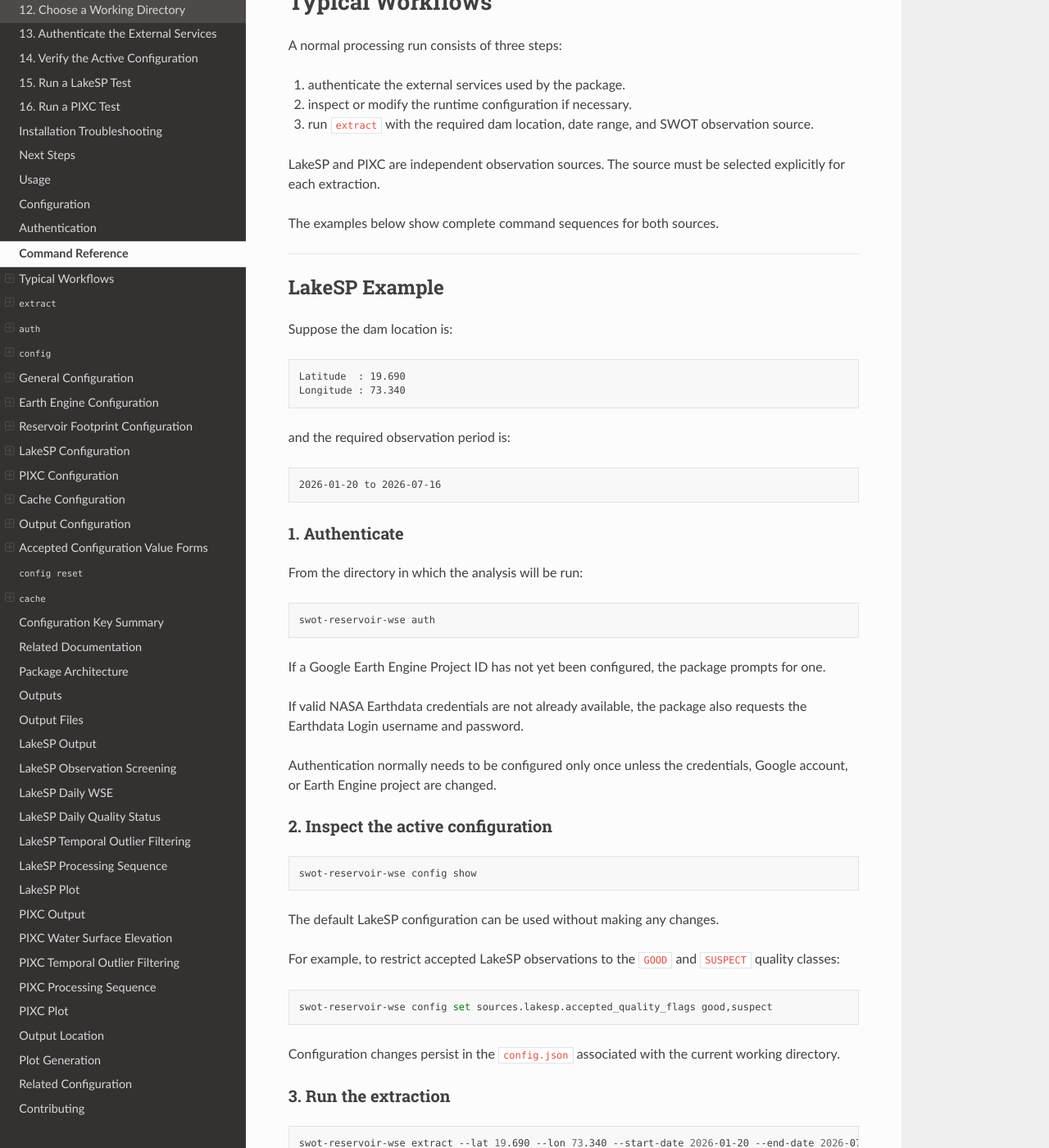
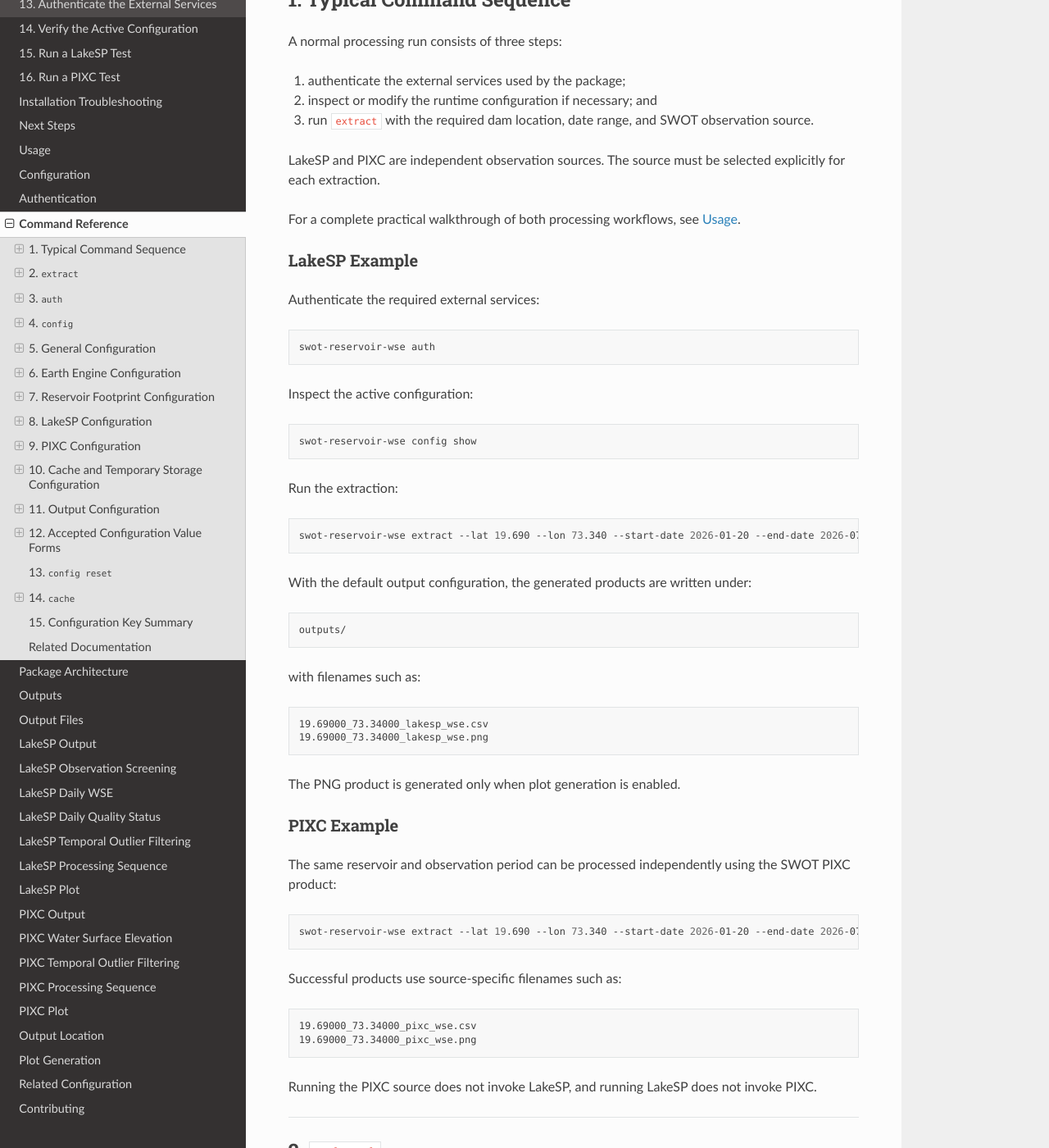
Before and after one commit to Celestialglitch/swot-reservoir-wse, a Sphinx documentation site: the page built from docs/command_reference.md, in a window 1280 px wide and 1400 px high, scrolled down 844 px. Shown: the whole window at 82% size. Built offline with Sphinx 7.4.7 and the Read the Docs theme 3.1.0, drawn with Linux system fonts in a browser that asks for light colours; some of the changed text lies outside the part shown.

Commit message:
Update command_reference.md

````diff
--- a/docs/command_reference.md
+++ b/docs/command_reference.md
@@ -36,66 +36,33 @@ swot-reservoir-wse config reset --help
 
 ---
 
-# Typical Workflows
+## 1. Typical Command Sequence
 
 A normal processing run consists of three steps:
 
-1. authenticate the external services used by the package.
-2. inspect or modify the runtime configuration if necessary.
+1. authenticate the external services used by the package;
+2. inspect or modify the runtime configuration if necessary; and
 3. run `extract` with the required dam location, date range, and SWOT observation source.
 
 LakeSP and PIXC are independent observation sources. The source must be selected explicitly for each extraction.
 
-The examples below show complete command sequences for both sources.
+For a complete practical walkthrough of both processing workflows, see [Usage](usage.md).
 
----
+### LakeSP Example
 
-## LakeSP Example
-
-Suppose the dam location is:
-
-```text
-Latitude  : 19.690
-Longitude : 73.340
-```
-
-and the required observation period is:
-
-```text
-2026-01-20 to 2026-07-16
-```
-
-### 1. Authenticate
-
-From the directory in which the analysis will be run:
+Authenticate the required external services:
 
 ```bash
 swot-reservoir-wse auth
 ```
 
-If a Google Earth Engine Project ID has not yet been configured, the package prompts for one.
-
-If valid NASA Earthdata credentials are not already available, the package also requests the Earthdata Login username and password.
-
-Authentication normally needs to be configured only once unless the credentials, Google account, or Earth Engine project are changed.
-
-### 2. Inspect the active configuration
+Inspect the active configuration:
 
 ```bash
 swot-reservoir-wse config show
 ```
 
-The default LakeSP configuration can be used without making any changes.
-
-For example, to restrict accepted LakeSP observations to the `GOOD` and `SUSPECT` quality classes:
-
-```bash
-swot-reservoir-wse config set sources.lakesp.accepted_quality_flags good,suspect
-```
-
-Configuration changes persist in the `config.json` associated with the current working directory.
-
-### 3. Run the extraction
+Run the extraction:
 
 ```bash
 swot-reservoir-wse extract --lat 19.690 --lon 73.340 --start-date 2026-01-20 --end-date 2026-07-16 --source lakesp
@@ -116,57 +83,9 @@ with filenames such as:
 
 The PNG product is generated only when plot generation is enabled.
 
-### 4. Inspect cached data
+### PIXC Example
 
-```bash
-swot-reservoir-wse cache
-```
-
-Reservoir footprints and downloaded LakeSP products can be reused in later runs when their respective caches are enabled.
-
----
-
-## PIXC Example
-
-The same reservoir and observation period can be processed independently using the SWOT PIXC product.
-
-### 1. Authenticate
-
-If authentication has already been configured and remains valid, this step normally does not need to be repeated.
-
-Otherwise:
-
-```bash
-swot-reservoir-wse auth
-```
-
-### 2. Inspect the active configuration
-
-```bash
-swot-reservoir-wse config show
-```
-
-PIXC processing operates directly on high-resolution pixel-cloud products and can require considerably more memory, disk I/O, and processing time than LakeSP processing.
-
-If necessary, reduce the number of concurrent workers:
-
-```bash
-swot-reservoir-wse config set max_workers 4
-```
-
-or, on systems with less available memory:
-
-```bash
-swot-reservoir-wse config set max_workers 2
-```
-
-Processing can also be restricted to selected SWOT science cycles:
-
-```bash
-swot-reservoir-wse config set sources.pixc.science_cycles 045,046,047
-```
-
-### 3. Run the extraction
+The same reservoir and observation period can be processed independently using the SWOT PIXC product:
 
 ```bash
 swot-reservoir-wse extract --lat 19.690 --lon 73.340 --start-date 2026-01-20 --end-date 2026-07-16 --source pixc
@@ -199,7 +118,7 @@ On Windows PowerShell, the command can be entered on a single line:
 swot-reservoir-wse extract --lat 19.690 --lon 73.340 --start-date 2026-01-20 --end-date 2026-07-16 --source lakesp
 ```
 
-## Arguments
+### Arguments
 
 | Argument | Required | Description |
 | --- | :---: | --- |
@@ -227,7 +146,7 @@ The start date must not be later than the end date.
 
 The observation source is mandatory. There is no automatic source selection or fallback between LakeSP and PIXC.
 
-## LakeSP
+### LakeSP
 
 ```bash
 swot-reservoir-wse extract --lat 19.690 --lon 73.340 --start-date 2026-01-20 --end-date 2026-07-16 --source lakesp
@@ -245,18 +164,18 @@ swot-reservoir-wse extract --lat 19.690 --lon 73.340 --start-date 2026-01-20 --e
 
 For the PIXC processing design, see [Package Architecture](architecture.md).
 
-Because PIXC processing operates directly on pixel-cloud products, resource use can be substantially higher than for LakeSP. The `max_workers` setting can be reduced when necessary.
+PIXC processing operates directly on pixel-cloud products and may require a lower `max_workers` value on systems with limited memory.
 
 ---
 
-# `auth`
+## 3. `auth`
 
 The `auth` command manages authentication for the two external services used by the package:
 
 - Google Earth Engine, used during reservoir-footprint generation;
 - NASA Earthdata, used for SWOT product discovery and access.
 
-## Syntax
+### Syntax
 
 ```bash
 swot-reservoir-wse auth [options]
@@ -270,7 +189,7 @@ swot-reservoir-wse auth
 
 manages authentication for both services.
 
-## Options
+### Options
 
 | Option | Description |
 | --- | --- |
@@ -288,15 +207,15 @@ The following combinations are invalid:
 --earthdata-only + --project-id
 ```
 
-## Authenticate Both Services
+### Authenticate Both Services
 
 ```bash
 swot-reservoir-wse auth
 ```
 
-Existing credentials are reused when they are available and valid.
+Existing authentication information is reused when it is available and valid.
 
-## Google Earth Engine Only
+### Google Earth Engine Only
 
 ```bash
 swot-reservoir-wse auth --earth-engine-only
@@ -310,17 +229,15 @@ swot-reservoir-wse auth --earth-engine-only --project-id my-earth-engine-project
 
 If no Project ID is supplied and none is stored in the active configuration, the package prompts for one.
 
-## NASA Earthdata Only
+### NASA Earthdata Only
 
 ```bash
 swot-reservoir-wse auth --earthdata-only
 ```
 
-If valid Earthdata credentials are already available in the user's netrc file, they are reused.
+If valid Earthdata credentials are already available, they are reused. Otherwise, the package requests the Earthdata Login username and password.
 
-Otherwise, the package requests the Earthdata Login username and password.
-
-## Force Reauthentication
+### Force Reauthentication
 
 Reauthenticate both services:
 
@@ -352,7 +269,7 @@ or:
 swot-reservoir-wse auth --force --project-id another-earth-engine-project
 ```
 
-## Remove Authentication Information
+### Remove Authentication Information
 
 Remove authentication information managed directly by the package for both services:
 
@@ -376,15 +293,15 @@ Removing the Earth Engine configuration does not delete Google-managed OAuth cre
 
 Removing Earthdata authentication removes the `urs.earthdata.nasa.gov` entry managed by the package while preserving unrelated netrc entries.
 
-For authentication behaviour and credential storage, see [Authentication](authentication.md).
+For detailed authentication behaviour, credential storage, credential reuse, and service-specific setup, see [Authentication](authentication.md).
 
 ---
 
-# `config`
+## 4. `config`
 
 The `config` command displays, modifies, or restores the runtime configuration used by **swot-reservoir-wse**.
 
-## Syntax
+### Syntax
 
 ```bash
 swot-reservoir-wse config {show,set,reset}
@@ -406,9 +323,7 @@ config.example.json
 
 as a reference configuration.
 
----
-
-## `config show`
+### `config show`
 
 Display the complete active configuration:
 
@@ -423,13 +338,11 @@ sources.lakesp
 sources.pixc
 ```
 
----
-
-## `config set`
+### `config set`
 
 Modify an individual configuration value.
 
-### Syntax
+#### Syntax
 
 ```bash
 swot-reservoir-wse config set <key> <value>
@@ -443,11 +356,25 @@ For example:
 swot-reservoir-wse config set sources.lakesp.mad_threshold 2.5
 ```
 
+The following sections provide the supported configuration keys and their command-line forms. For detailed explanations of how each parameter affects processing, see [Configuration](configuration.md).
+
 ---
 
-# General Configuration
+## 5. General Configuration
 
-## `max_workers`
+### `max_workers`
+
+Default:
+
+```text
+max(1, CPU count - 1)
+```
+
+Valid range:
+
+```text
+>= 1
+```
 
 Set the maximum number of concurrent worker tasks:
 
@@ -455,21 +382,15 @@ Set the maximum number of concurrent worker tasks:
 swot-reservoir-wse config set max_workers 4
 ```
 
-The value must be at least:
+Reducing this value may be useful during PIXC processing on systems with limited memory.
+
+### `generate_plot`
+
+Default:
 
 ```text
-1
+true
 ```
-
-The default is determined from the host CPU count:
-
-```text
-max(1, CPU count - 1)
-```
-
-Reducing this value may be useful during PIXC processing on systems with limited memory.
-
-## `generate_plot`
 
 Enable PNG output generation:
 
@@ -487,9 +408,15 @@ CSV output generation is unaffected.
 
 ---
 
-# Earth Engine Configuration
+## 6. Earth Engine Configuration
 
-## `earth_engine_project`
+### `earth_engine_project`
+
+Default:
+
+```text
+null
+```
 
 Set the Google Cloud Project ID used for Earth Engine:
 
@@ -513,9 +440,27 @@ swot-reservoir-wse auth --earth-engine-only
 
 ---
 
-# Reservoir Footprint Configuration
+## 7. Reservoir Footprint Configuration
 
-## `search_radius_m`
+### `search_radius_m`
+
+Default:
+
+```text
+50000
+```
+
+Unit:
+
+```text
+metres
+```
+
+Valid range:
+
+```text
+> 0
+```
 
 Set the reservoir search radius:
 
@@ -523,9 +468,32 @@ Set the reservoir search radius:
 swot-reservoir-wse config set search_radius_m 100000
 ```
 
-The value must be greater than `0`.
+For example:
 
-## `pekel_threshold`
+```text
+50000 metres = 50 km
+100000 metres = 100 km
+```
+
+### `pekel_threshold`
+
+Default:
+
+```text
+20
+```
+
+Unit:
+
+```text
+percent water occurrence
+```
+
+Valid range:
+
+```text
+0-100
+```
 
 Set the JRC Global Surface Water occurrence threshold used during reservoir-footprint generation:
 
@@ -533,19 +501,13 @@ Set the JRC Global Surface Water occurrence threshold used during reservoir-foot
 swot-reservoir-wse config set pekel_threshold 30
 ```
 
-Accepted values are between:
+### `working_crs`
+
+Default:
 
 ```text
-0
+auto
 ```
-
-and:
-
-```text
-100
-```
-
-## `working_crs`
 
 Use automatic projected CRS selection:
 
@@ -563,7 +525,7 @@ For the effect of these parameters on reservoir-footprint generation, see [Confi
 
 ---
 
-# LakeSP Configuration
+## 8. LakeSP Configuration
 
 LakeSP-specific settings are stored under:
 
@@ -571,7 +533,13 @@ LakeSP-specific settings are stored under:
 sources.lakesp
 ```
 
-## `sources.lakesp.collection`
+### `sources.lakesp.collection`
+
+Default:
+
+```text
+SWOT_L2_HR_LakeSP_Obs_D
+```
 
 Set the NASA Earthdata collection used by the LakeSP source:
 
@@ -581,7 +549,25 @@ swot-reservoir-wse config set sources.lakesp.collection SWOT_L2_HR_LakeSP_Obs_D
 
 Changing the collection identifier does not automatically make an incompatible LakeSP version or another SWOT product compatible with the package.
 
-## `sources.lakesp.search_buffer_degrees`
+### `sources.lakesp.search_buffer_degrees`
+
+Default:
+
+```text
+0.5
+```
+
+Unit:
+
+```text
+degrees
+```
+
+Valid range:
+
+```text
+>= 0
+```
 
 Set the geographic search buffer used during LakeSP product discovery:
 
@@ -589,9 +575,17 @@ Set the geographic search buffer used during LakeSP product discovery:
 swot-reservoir-wse config set sources.lakesp.search_buffer_degrees 0.75
 ```
 
-The value cannot be negative.
+The value represents an angular geographic buffer rather than a fixed distance in kilometres.
 
-## `sources.lakesp.science_cycles`
+For latitude, `0.5°` corresponds to approximately `55.5 km`. The east-west distance represented by `0.5°` of longitude varies with latitude.
+
+### `sources.lakesp.science_cycles`
+
+Default:
+
+```text
+001 through 052
+```
 
 Restrict LakeSP processing to selected SWOT science cycles:
 
@@ -617,7 +611,19 @@ is stored as:
 
 The list must contain at least one valid positive cycle number.
 
-## `sources.lakesp.mad_threshold`
+### `sources.lakesp.mad_threshold`
+
+Default:
+
+```text
+3.0
+```
+
+Valid range:
+
+```text
+> 0
+```
 
 Set the LakeSP temporal Median Absolute Deviation threshold:
 
@@ -625,23 +631,21 @@ Set the LakeSP temporal Median Absolute Deviation threshold:
 swot-reservoir-wse config set sources.lakesp.mad_threshold 2.5
 ```
 
-The value must be greater than `0`.
+### `sources.lakesp.accepted_quality_flags`
 
-## `sources.lakesp.accepted_quality_flags`
+Default:
 
-The supported LakeSP quality classes are:
+```text
+good,suspect,degraded
+```
+
+Supported values are:
 
 ```text
 good
 suspect
 degraded
 bad
-```
-
-The default accepted classes are:
-
-```text
-good,suspect,degraded
 ```
 
 Retain only `GOOD` observations:
@@ -678,7 +682,7 @@ For their representation in the generated time series, see [Outputs](outputs.md)
 
 ---
 
-# PIXC Configuration
+## 9. PIXC Configuration
 
 PIXC-specific settings are stored under:
 
@@ -686,7 +690,13 @@ PIXC-specific settings are stored under:
 sources.pixc
 ```
 
-## `sources.pixc.collection`
+### `sources.pixc.collection`
+
+Default:
+
+```text
+SWOT_L2_HR_PIXC_D
+```
 
 Set the NASA Earthdata collection used by the PIXC source:
 
@@ -696,7 +706,25 @@ swot-reservoir-wse config set sources.pixc.collection SWOT_L2_HR_PIXC_D
 
 Changing the collection identifier does not make an otherwise incompatible SWOT product compatible with the PIXC processing implementation.
 
-## `sources.pixc.search_buffer_degrees`
+### `sources.pixc.search_buffer_degrees`
+
+Default:
+
+```text
+0.5
+```
+
+Unit:
+
+```text
+degrees
+```
+
+Valid range:
+
+```text
+>= 0
+```
 
 Set the geographic search buffer used during PIXC granule discovery:
 
@@ -704,9 +732,17 @@ Set the geographic search buffer used during PIXC granule discovery:
 swot-reservoir-wse config set sources.pixc.search_buffer_degrees 0.75
 ```
 
-The value cannot be negative.
+As with the LakeSP search buffer, this is an angular geographic buffer rather than a fixed linear distance.
 
-## `sources.pixc.science_cycles`
+At the equator, `0.5°` corresponds to approximately `55.5 km` in either latitude or longitude. The longitudinal distance represented by the same angular value decreases with increasing latitude.
+
+### `sources.pixc.science_cycles`
+
+Default:
+
+```text
+001 through 052
+```
 
 Restrict PIXC processing to selected SWOT science cycles:
 
@@ -716,28 +752,44 @@ swot-reservoir-wse config set sources.pixc.science_cycles 045,046,047
 
 Cycle numbers use the same normalization rules as LakeSP science cycles.
 
-## `sources.pixc.mad_threshold`
+### `sources.pixc.mad_threshold`
 
-Set the PIXC temporal Median Absolute Deviation (MAD)  threshold:
+Default:
+
+```text
+3.0
+```
+
+Valid range:
+
+```text
+> 0
+```
+
+Set the PIXC temporal Median Absolute Deviation (MAD) threshold:
 
 ```bash
 swot-reservoir-wse config set sources.pixc.mad_threshold 2.5
 ```
 
-The value must be greater than `0`.
+### `sources.pixc.water_classification`
 
-## `sources.pixc.water_classification`
+Default:
+
+```text
+4
+```
+
+Valid range:
+
+```text
+>= 0
+```
 
 Set the PIXC classification value retained for quality screening:
 
 ```bash
 swot-reservoir-wse config set sources.pixc.water_classification 4
-```
-
-The default is:
-
-```text
-4
 ```
 
 Negative values are rejected.
@@ -746,9 +798,15 @@ For the scientific meaning of this parameter and its effect on pixel selection,
 
 ---
 
-# Cache Configuration
+## 10. Cache and Temporary Storage Configuration
 
-## `polygon_cache_enabled`
+### `polygon_cache_enabled`
+
+Default:
+
+```text
+true
+```
 
 Enable persistent reservoir-footprint caching:
 
@@ -762,7 +820,13 @@ Disable it:
 swot-reservoir-wse config set polygon_cache_enabled false
 ```
 
-## `lakesp_cache_enabled`
+### `lakesp_cache_enabled`
+
+Default:
+
+```text
+true
+```
 
 Enable persistent LakeSP granule caching:
 
@@ -778,7 +842,13 @@ swot-reservoir-wse config set lakesp_cache_enabled false
 
 PIXC granules are currently processed through temporary working directories and are not retained in a persistent PIXC granule cache.
 
-## `cache_dir`
+### `cache_dir`
+
+Default:
+
+```text
+cache
+```
 
 Set the persistent cache directory:
 
@@ -796,7 +866,13 @@ swot-reservoir-wse config set cache_dir D:\SWOT\cache
 
 Relative paths are resolved from the current working directory.
 
-## `temp_download_dir`
+### `temp_download_dir`
+
+Default:
+
+```text
+downloads/temp
+```
 
 Set the directory used for temporary download and processing data:
 
@@ -810,11 +886,23 @@ An absolute path can also be supplied:
 swot-reservoir-wse config set temp_download_dir D:\SWOT\temp
 ```
 
+The directory is used by both source pipelines when temporary files are required.
+
+For LakeSP, it is used for temporary downloads and non-cached processing.
+
+For PIXC, downloaded granules and NetCDF processing workspaces are placed here because PIXC products are not currently retained in a persistent granule cache.
+
 ---
 
-# Output Configuration
+## 11. Output Configuration
 
-## `output_dir`
+### `output_dir`
+
+Default:
+
+```text
+outputs
+```
 
 Set the output directory:
 
@@ -887,7 +975,7 @@ swot-reservoir-wse config set polygon_cache_enabled 0
 swot-reservoir-wse config set lakesp_cache_enabled on
 ```
 
-## List Values
+### List Values
 
 List-based configuration values can be supplied as comma-separated values.
 
@@ -905,7 +993,7 @@ swot-reservoir-wse config set sources.lakesp.accepted_quality_flags good,suspect
 
 JSON-style lists may also be supplied when correctly quoted for the user's shell.
 
-## Numeric Values
+### Numeric Values
 
 Examples include:
 
@@ -919,7 +1007,7 @@ swot-reservoir-wse config set sources.pixc.mad_threshold 3.0
 
 ---
 
-# `config reset`
+## 13. `config reset`
 
 Restore all configuration values to their package defaults:
 
@@ -960,11 +1048,11 @@ swot-reservoir-wse config show
 
 ---
 
-# `cache`
+## 14. `cache`
 
 The `cache` command inspects or clears persistent cache data.
 
-## Syntax
+### Syntax
 
 ```bash
 swot-reservoir-wse cache [option]
@@ -991,7 +1079,7 @@ The persistent cache currently contains reservoir footprints and LakeSP granules
 
 PIXC products are not included because downloaded PIXC granules are not currently retained in a persistent cache.
 
-## `--clear-polygons`
+### `--clear-polygons`
 
 Remove cached reservoir footprints:
 
@@ -1001,7 +1089,7 @@ swot-reservoir-wse cache --clear-polygons
 
 A required reservoir footprint will be generated again during a later extraction.
 
-## `--clear-lakesp`
+### `--clear-lakesp`
 
 Remove cached LakeSP granules:
 
@@ -1011,7 +1099,7 @@ swot-reservoir-wse cache --clear-lakesp
 
 Required LakeSP products will be downloaded again when necessary.
 
-## `--clear-all`
+### `--clear-all`
 
 Remove all persistent cache data currently managed by the package:
 
@@ -1040,45 +1128,45 @@ The cache-clearing options are mutually exclusive.
 
 ---
 
-# Configuration Key Summary
+## 15. Configuration Key Summary
 
-| Key | Default |
-| --- | --- |
-| `earth_engine_project` | `null` |
-| `search_radius_m` | `50000` |
-| `pekel_threshold` | `20` |
-| `working_crs` | `auto` |
-| `max_workers` | `max(1, CPU count - 1)` |
-| `generate_plot` | `true` |
-| `polygon_cache_enabled` | `true` |
-| `lakesp_cache_enabled` | `true` |
-| `cache_dir` | `cache` |
-| `output_dir` | `outputs` |
-| `temp_download_dir` | `downloads/temp` |
-| `sources.lakesp.collection` | `SWOT_L2_HR_LakeSP_Obs_D` |
-| `sources.lakesp.search_buffer_degrees` | `0.5` |
-| `sources.lakesp.science_cycles` | `001` through `052` |
-| `sources.lakesp.mad_threshold` | `3.0` |
-| `sources.lakesp.accepted_quality_flags` | `good,suspect,degraded` |
-| `sources.pixc.collection` | `SWOT_L2_HR_PIXC_D` |
-| `sources.pixc.search_buffer_degrees` | `0.5` |
-| `sources.pixc.science_cycles` | `001` through `052` |
-| `sources.pixc.mad_threshold` | `3.0` |
-| `sources.pixc.water_classification` | `4` |
+| Key | Default | Valid Value / Type |
+| --- | --- | --- |
+| `earth_engine_project` | `null` | Project ID or `null` |
+| `search_radius_m` | `50000` | Number `> 0`, metres |
+| `pekel_threshold` | `20` | Number from `0` to `100` |
+| `working_crs` | `auto` | `auto` or supported CRS |
+| `max_workers` | `max(1, CPU count - 1)` | Integer `>= 1` |
+| `generate_plot` | `true` | Boolean |
+| `polygon_cache_enabled` | `true` | Boolean |
+| `lakesp_cache_enabled` | `true` | Boolean |
+| `cache_dir` | `cache` | Filesystem path |
+| `output_dir` | `outputs` | Filesystem path |
+| `temp_download_dir` | `downloads/temp` | Filesystem path |
+| `sources.lakesp.collection` | `SWOT_L2_HR_LakeSP_Obs_D` | Collection identifier |
+| `sources.lakesp.search_buffer_degrees` | `0.5` | Number `>= 0`, degrees |
+| `sources.lakesp.science_cycles` | `001` through `052` | Positive cycle identifiers |
+| `sources.lakesp.mad_threshold` | `3.0` | Number `> 0` |
+| `sources.lakesp.accepted_quality_flags` | `good,suspect,degraded` | One or more supported quality classes |
+| `sources.pixc.collection` | `SWOT_L2_HR_PIXC_D` | Collection identifier |
+| `sources.pixc.search_buffer_degrees` | `0.5` | Number `>= 0`, degrees |
+| `sources.pixc.science_cycles` | `001` through `052` | Positive cycle identifiers |
+| `sources.pixc.mad_threshold` | `3.0` | Number `> 0` |
+| `sources.pixc.water_classification` | `4` | Integer `>= 0` |
 
 ---
 
-# Related Documentation
+## Related Documentation
 
 This page is intended as the reference for **command syntax, arguments, options, and configuration keys**.
 
 For a guided installation and initial setup, see [Installation](installation.md).
 
-For a practical first extraction, see [Usage](usage.md).
+For a practical first extraction and complete LakeSP and PIXC workflows, see [Usage](usage.md).
 
 For authentication behaviour and credential storage, see [Authentication](authentication.md).
 
-For detailed explanations of configuration parameters, see [Configuration](configuration.md).
+For detailed explanations of configuration parameters and their effects on processing, see [Configuration](configuration.md).
 
 For the LakeSP and PIXC processing architecture, see [Package Architecture](architecture.md).
 
````
Also changed, not shown: other parts of docs/command_reference.md (+6 -6 lines).
